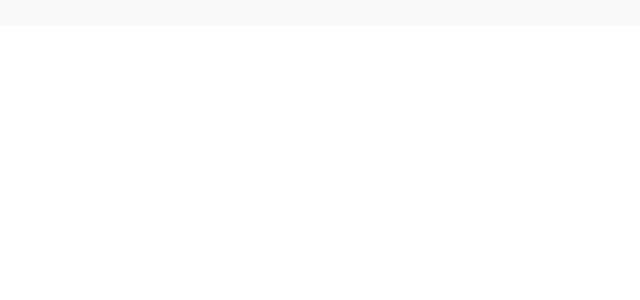
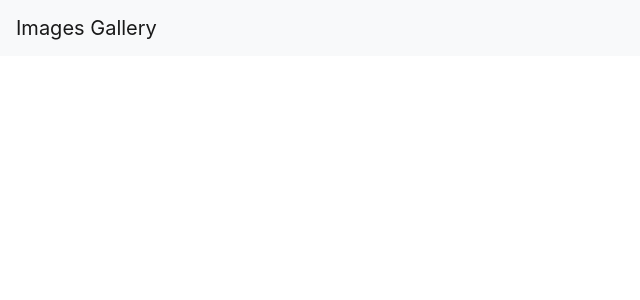
Before and after one commit to sgriesmer/images-gallery, a React (Create React App) app in the folder frontend/: page / in a window 1280 px wide. Shown: the top 300 px of the page, without its empty margins (0-640 px from the left). Built offline with nearby package versions, Linux system fonts and the light colour scheme.

Commit message:
Add title as property

```diff
--- a/frontend/src/App.js
+++ b/frontend/src/App.js
@@ -4,7 +4,7 @@ import Header from './components/Header';
 function App() {
   return (
     <div className="App">
-      <Header></Header>
+      <Header title="Images Gallery"/>
     </div>
   );
 }
```
